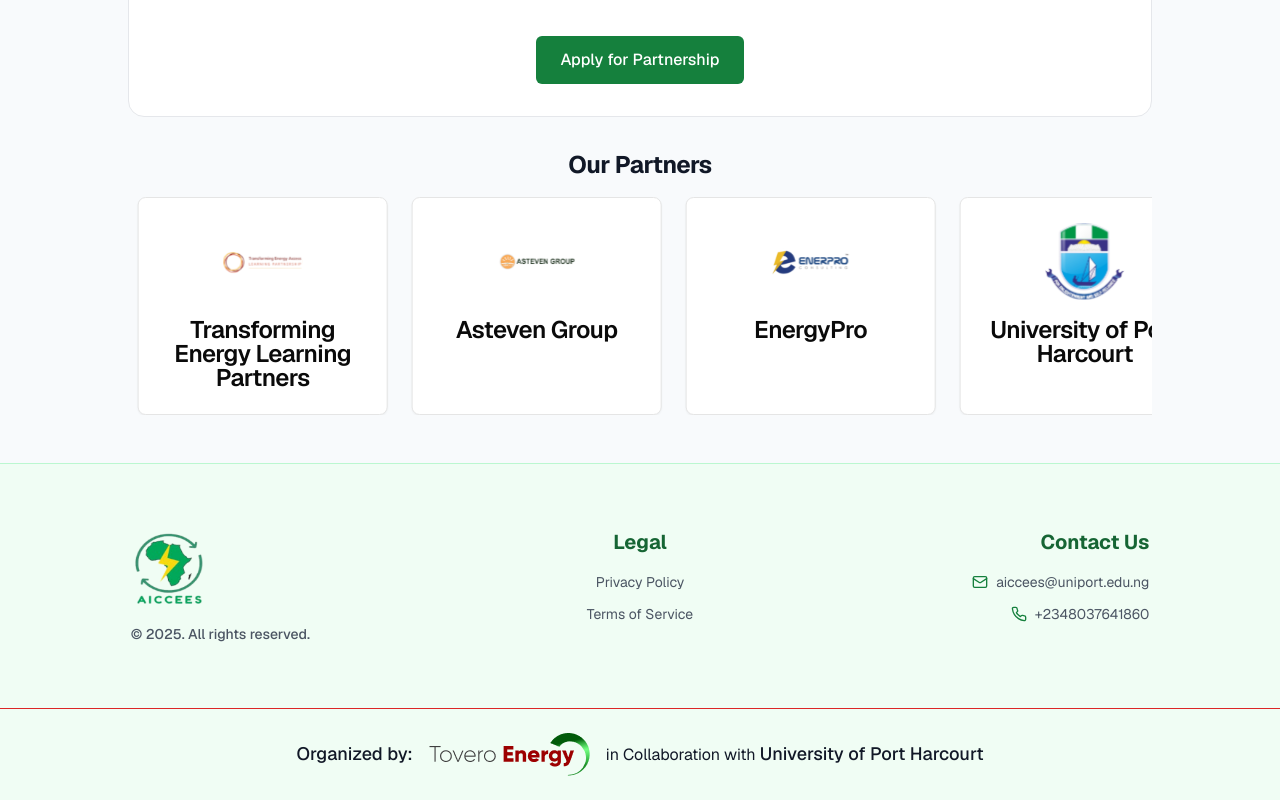
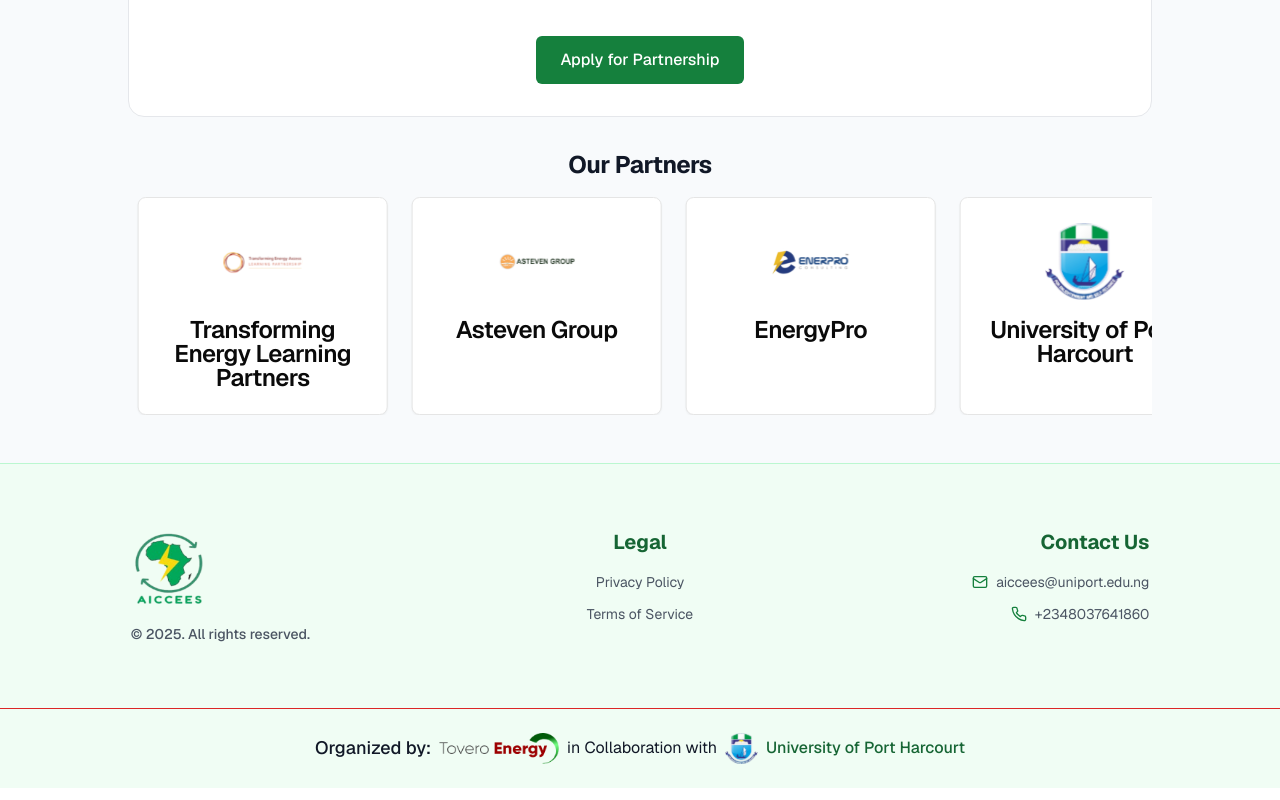
Before and after one commit to Nathaniyell/aiccees, a Next.js app: page /partners in a window 1280 px wide. Shown: the part 1321-2121 px from the top of the page. Built offline with nearby package versions, Linux system fonts and the light colour scheme.

Commit message:
update footer to include uniport icon

```diff
--- a/src/components/layout/Footer.tsx
+++ b/src/components/layout/Footer.tsx
@@ -3,6 +3,7 @@ import logo from '@/public/images/aicess/aicess_aicess.png'
 import ToveroLogo from '@/public/tovero-logo.png'
 import Image from 'next/image';
 import {Mail, Phone} from 'lucide-react'
+import uniport from "@/public/images/home/unipor.svg";
 
 export function Footer() {
   const currentYear = new Date().getFullYear();
@@ -57,16 +58,22 @@ export function Footer() {
 
       {/* Organizer Section */}
       <div className="w-full py-6 border-t border-t-red-600">
-        <div className="w-10/12 mx-auto flex flex-col md:flex-row items-center justify-center gap-4 md">
+        <div className="w-10/12 mx-auto flex flex-col lg:flex-row items-center justify-center gap-2 md">
           <h5 className="text-lg font-medium">Organized by:</h5>
           <Link href="https://toveroenergy.com" target="_blank" className="transition-transform hover:scale-105">
             <Image
               src={ToveroLogo}
               alt="Tovero Energy Limited"
-              className="max-h-12 w-auto"
+              className="max-h-8 w-auto"
             />
           </Link>
-          <p>in Collaboration with <span className='text-lg font-medium'>University of Port Harcourt</span> </p>
+          <p>in Collaboration with </p>
+          <Image
+              src={uniport}
+              alt="Uniport"
+              className="max-h-8 w-auto"
+            />
+          <span className='font-medium text-green-800 flex items-center'>University of Port Harcourt</span>
         </div>
       </div>
     </footer>
```
